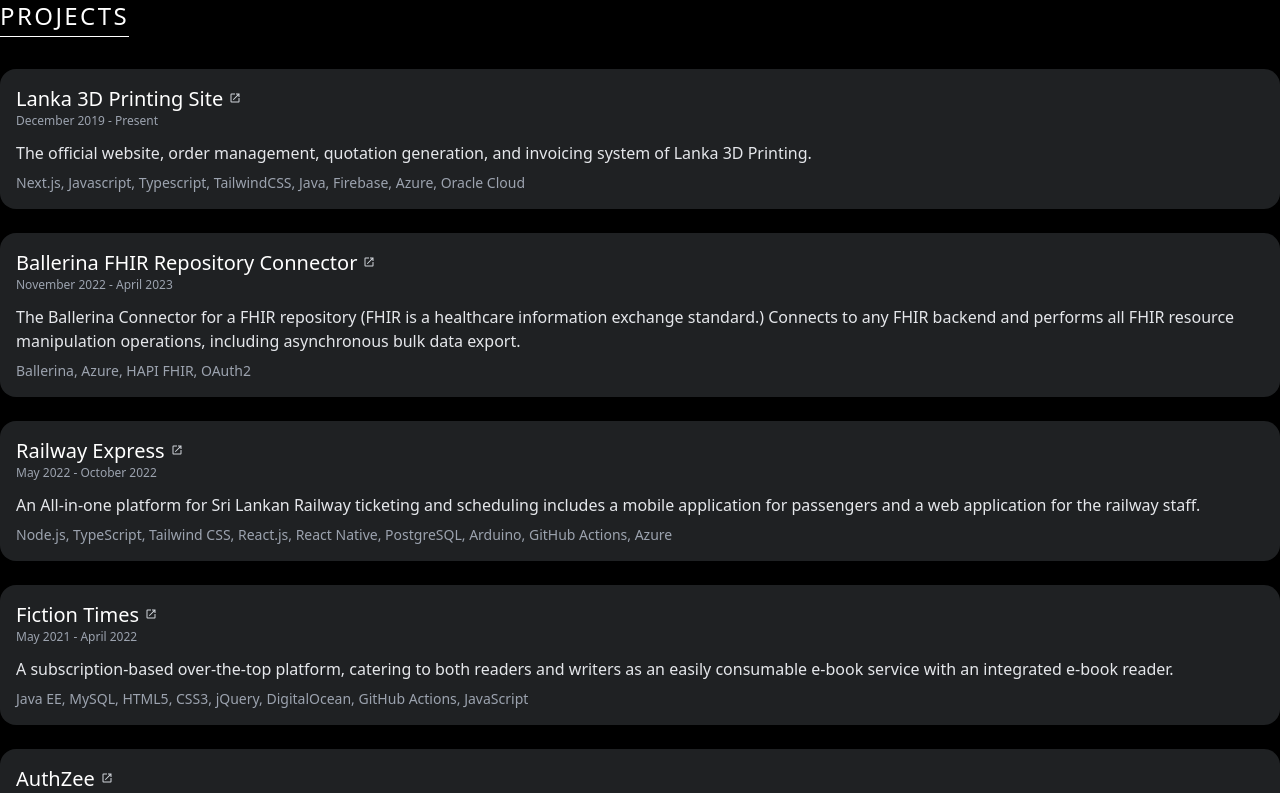
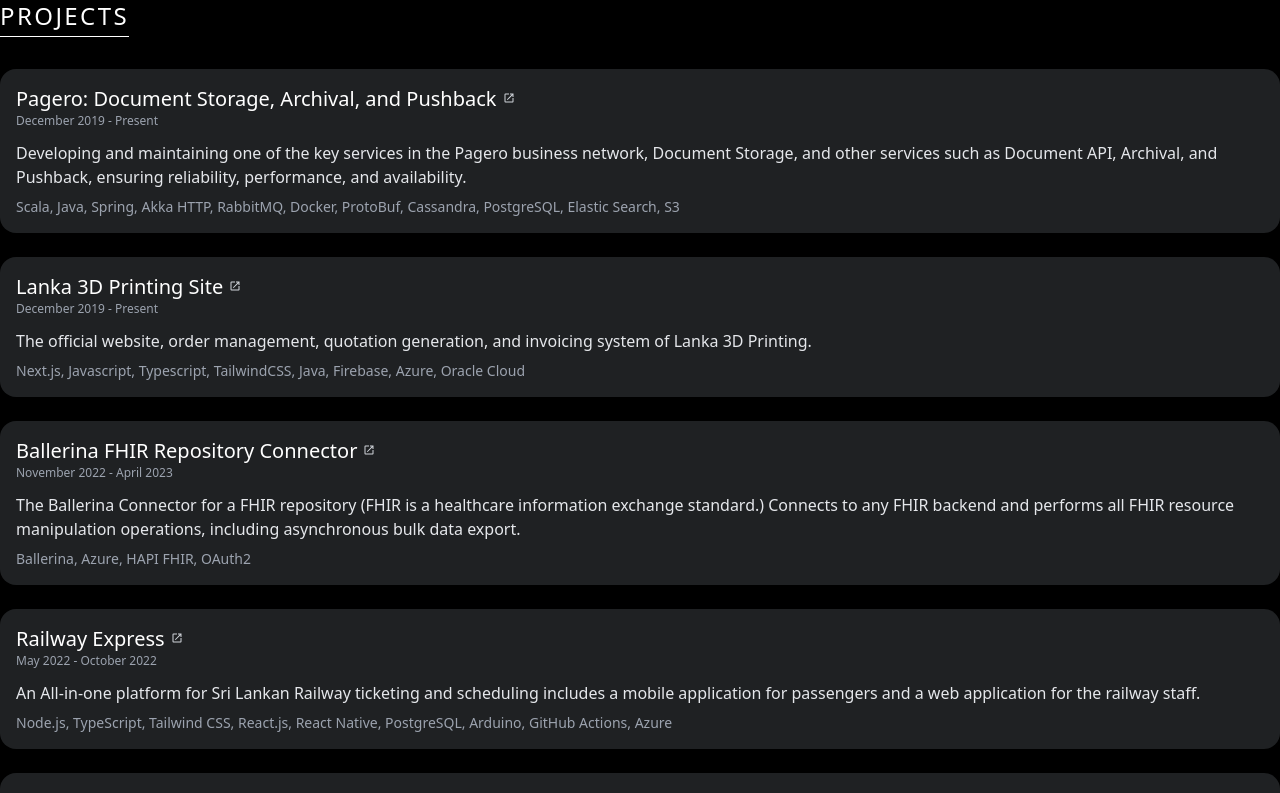
Before and after one commit to lilRaptor99/site, a Next.js app: page /sub-pages/projects in a window 1280 px wide. Shown: the top 793 px of the page. Built offline with nearby package versions, Linux system fonts and the light colour scheme; some icons are missing.

Commit message:
Update the projects page

```diff
--- a/pages/sub-pages/projects.tsx
+++ b/pages/sub-pages/projects.tsx
@@ -10,8 +10,27 @@
 
       <div className='flex flex-col justify-center gap-6 mb-8'>
         <ProjectCard
+          title='Pagero: Document Storage, Archival, and Pushback'
+          href='https://pageroonline.com'
+          description='Developing and maintaining one of the key services in the Pagero business network, Document Storage, and other services such as Document API, Archival, and Pushback, ensuring reliability, performance, and availability.'
+          technologies={[
+            'Scala',
+            'Java',
+            'Spring',
+            'Akka HTTP',
+            'RabbitMQ',
+            'Docker',
+            'ProtoBuf',
+            'Cassandra',
+            'PostgreSQL',
+            'Elastic Search',
+            'S3',
+          ]}
+          timeString='December 2019 - Present'
+        />
+        <ProjectCard
           title='Lanka 3D Printing Site'
-          href='http://lanka3dprinting.com'
+          href='https://lanka3dprinting.com'
           description='The official website, order management, quotation generation, and invoicing system of Lanka 3D Printing.'
           technologies={[
             'Next.js',
```
